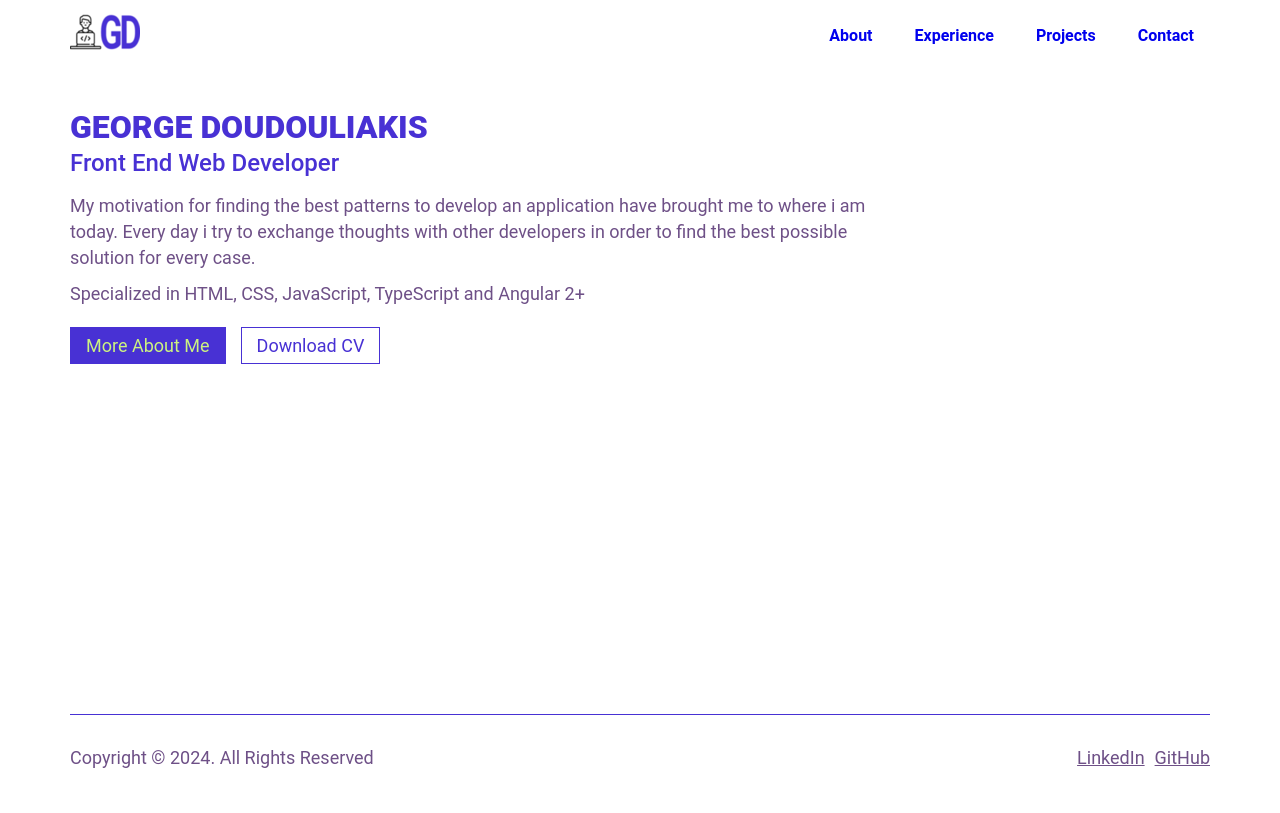
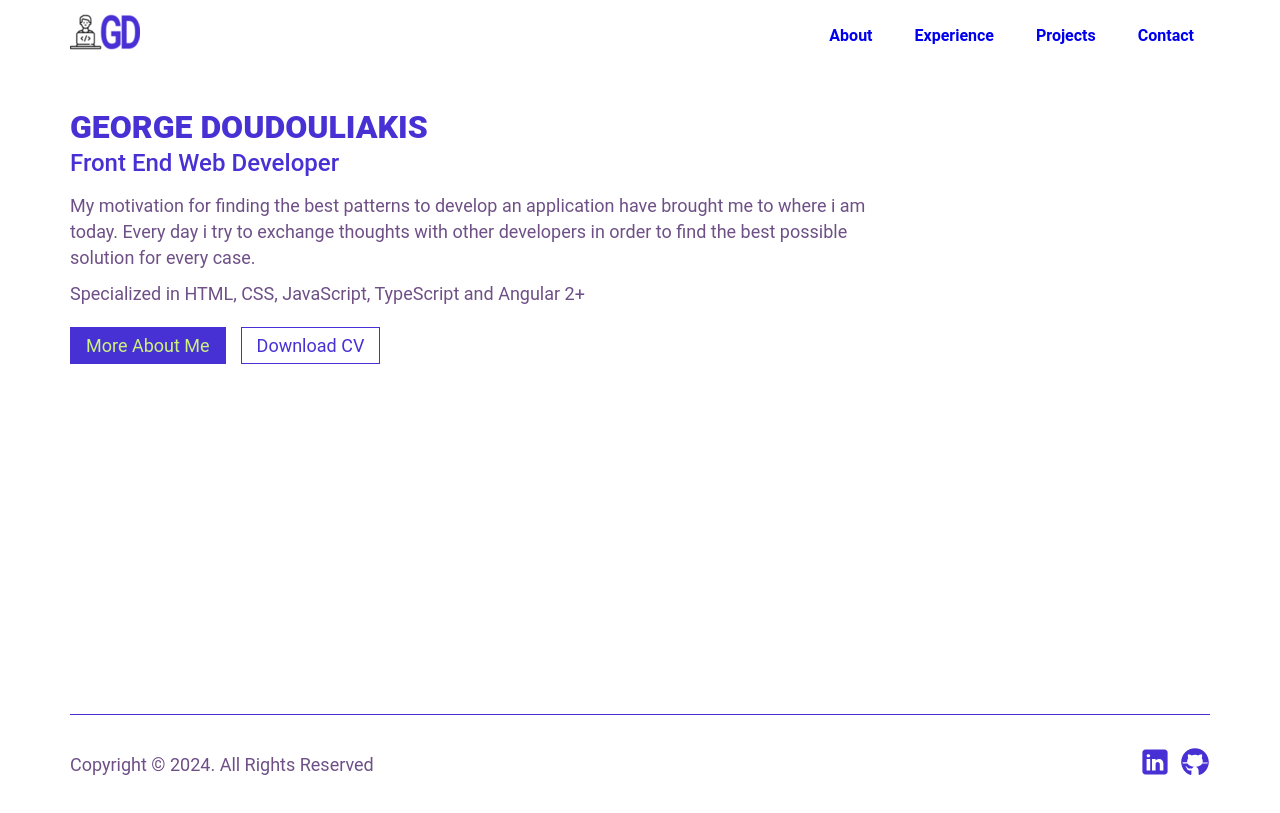
Before and after one commit to GeorgiosDoudouliakis/george-doudouliakis-dev, an Angular app: page / in a window 1280 px wide. Built offline with nearby package versions, Linux system fonts and the light colour scheme.

Commit message:
refactor: Replace names of social medias on footer with svgs

```diff
--- a/src/app/components/footer/footer.component.html
+++ b/src/app/components/footer/footer.component.html
@@ -2,8 +2,12 @@
   <div class="container">
     <span>Copyright &copy; {{ currentYear }}. All Rights Reserved</span>
     <div class="social-media">
-      <a href="https://www.linkedin.com/in/georgios-doudouliakis-b97a5b19a/" target="_blank" rel="noopener">LinkedIn</a>
-      <a href="https://github.com/GeorgiosDoudouliakis" target="_blank" rel="noopener">GitHub</a>
+      <a href="https://www.linkedin.com/in/georgios-doudouliakis-b97a5b19a/" target="_blank" rel="noopener">
+        <svg xmlns="http://www.w3.org/2000/svg" viewBox="0 0 50 50" width="30px" height="30px"><path d="M41,4H9C6.24,4,4,6.24,4,9v32c0,2.76,2.24,5,5,5h32c2.76,0,5-2.24,5-5V9C46,6.24,43.76,4,41,4z M17,20v19h-6V20H17z M11,14.47c0-1.4,1.2-2.47,3-2.47s2.93,1.07,3,2.47c0,1.4-1.12,2.53-3,2.53C12.2,17,11,15.87,11,14.47z M39,39h-6c0,0,0-9.26,0-10 c0-2-1-4-3.5-4.04h-0.08C27,24.96,26,27.02,26,29c0,0.91,0,10,0,10h-6V20h6v2.56c0,0,1.93-2.56,5.81-2.56 c3.97,0,7.19,2.73,7.19,8.26V39z"/></svg>
+      </a>
+      <a href="https://github.com/GeorgiosDoudouliakis" target="_blank" rel="noopener">
+        <svg xmlns="http://www.w3.org/2000/svg"  viewBox="0 0 50 50" width="30px" height="30px"><path d="M17.791,46.836C18.502,46.53,19,45.823,19,45v-5.4c0-0.197,0.016-0.402,0.041-0.61C19.027,38.994,19.014,38.997,19,39 c0,0-3,0-3.6,0c-1.5,0-2.8-0.6-3.4-1.8c-0.7-1.3-1-3.5-2.8-4.7C8.9,32.3,9.1,32,9.7,32c0.6,0.1,1.9,0.9,2.7,2c0.9,1.1,1.8,2,3.4,2 c2.487,0,3.82-0.125,4.622-0.555C21.356,34.056,22.649,33,24,33v-0.025c-5.668-0.182-9.289-2.066-10.975-4.975 c-3.665,0.042-6.856,0.405-8.677,0.707c-0.058-0.327-0.108-0.656-0.151-0.987c1.797-0.296,4.843-0.647,8.345-0.714 c-0.112-0.276-0.209-0.559-0.291-0.849c-3.511-0.178-6.541-0.039-8.187,0.097c-0.02-0.332-0.047-0.663-0.051-0.999 c1.649-0.135,4.597-0.27,8.018-0.111c-0.079-0.5-0.13-1.011-0.13-1.543c0-1.7,0.6-3.5,1.7-5c-0.5-1.7-1.2-5.3,0.2-6.6 c2.7,0,4.6,1.3,5.5,2.1C21,13.4,22.9,13,25,13s4,0.4,5.6,1.1c0.9-0.8,2.8-2.1,5.5-2.1c1.5,1.4,0.7,5,0.2,6.6c1.1,1.5,1.7,3.2,1.6,5 c0,0.484-0.045,0.951-0.11,1.409c3.499-0.172,6.527-0.034,8.204,0.102c-0.002,0.337-0.033,0.666-0.051,0.999 c-1.671-0.138-4.775-0.28-8.359-0.089c-0.089,0.336-0.197,0.663-0.325,0.98c3.546,0.046,6.665,0.389,8.548,0.689 c-0.043,0.332-0.093,0.661-0.151,0.987c-1.912-0.306-5.171-0.664-8.879-0.682C35.112,30.873,31.557,32.75,26,32.969V33 c2.6,0,5,3.9,5,6.6V45c0,0.823,0.498,1.53,1.209,1.836C41.37,43.804,48,35.164,48,25C48,12.318,37.683,2,25,2S2,12.318,2,25 C2,35.164,8.63,43.804,17.791,46.836z"/></svg>
+      </a>
     </div>
   </div>
 </footer>
--- a/src/app/components/footer/footer.component.scss
+++ b/src/app/components/footer/footer.component.scss
@@ -14,20 +14,20 @@
       }
 
       span {
-        margin-bottom: 10px;
+        margin-bottom: 15px;
       }
 
-      .social-media {
-        a {
-          text-decoration: underline;
+      .social-media > a {
+        &:last-of-type {
+          margin-left: 10px;
+        }
 
-          &:last-of-type {
-            margin-left: 10px;
-          }
+        &:hover > svg {
+          transform: scale(1.1);
+        }
 
-          &:hover {
-            color: var(--primary-color);
-          }
+        svg {
+          fill: var(--primary-color);
         }
       }
 
```
